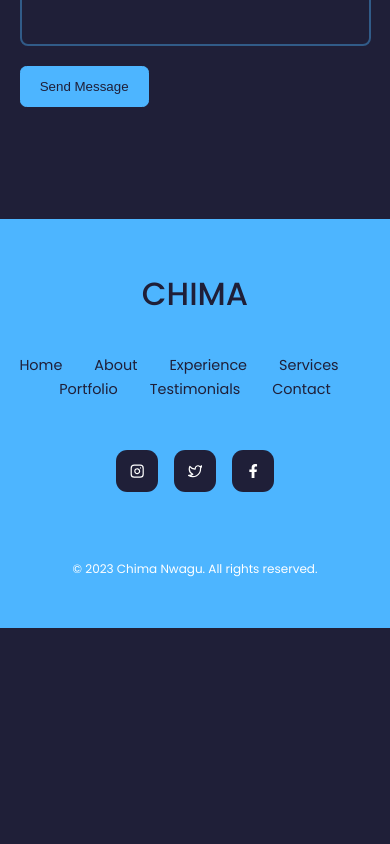
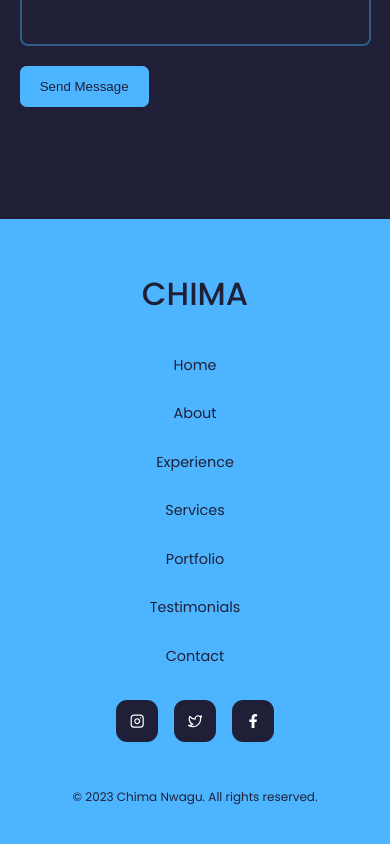
Before and after one commit to NwaguChima/portfolio_react, a React (Create React App) app: page / in a window 390 px wide. Shown: the part 9543-10387 px from the top of the page. Before the commit the page ends 10171 px from the top, so only its background shows below. Built offline with nearby package versions, Linux system fonts and the light colour scheme.

Commit message:
completed footer

```diff
--- a/src/components/footer/footer.css
+++ b/src/components/footer/footer.css
@@ -21,7 +21,7 @@ footer a {
   display: flex;
   flex-wrap: wrap;
   justify-content: center;
-  margin: 0 auto 3rem;
+  margin: 0 auto 2rem;
 }
 
 .permalinks > *:not(:last-child) {
@@ -31,7 +31,7 @@ footer a {
 .footer__socials {
   display: flex;
   justify-content: center;
-  margin-bottom: 4rem;
+  margin-bottom: 2rem;
 }
 
 .footer__socials > *:not(:last-child) {
@@ -51,3 +51,30 @@ footer a {
   -ms-border-radius: 0.7rem;
   -o-border-radius: 0.7rem;
 }
+
+.footer__socials a:hover {
+  background: transparent;
+  color: var(--color-bg);
+  border-color: var(--color-bg);
+}
+
+.footer__copyright {
+  margin-bottom: 4rem;
+  color: var(--color-bg);
+}
+
+@media screen and (max-width: 600px) {
+  .permalinks {
+    flex-direction: column;
+    justify-content: center;
+  }
+
+  .permalinks > *:not(:last-child) {
+    margin-right: 0;
+    margin-bottom: 1.5rem;
+  }
+
+  .footer__socials {
+    margin-bottom: 2.6rem;
+  }
+}
```
